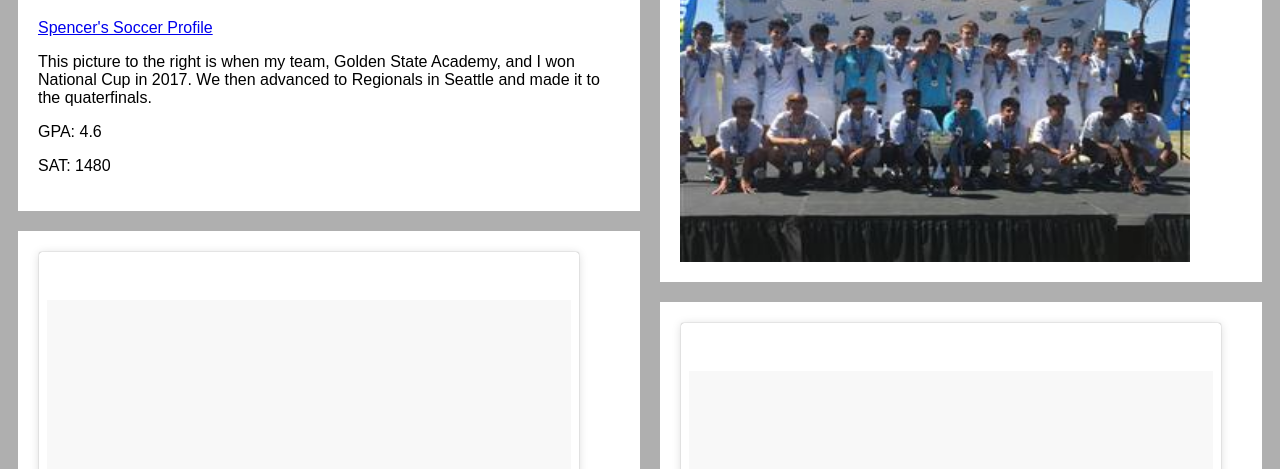
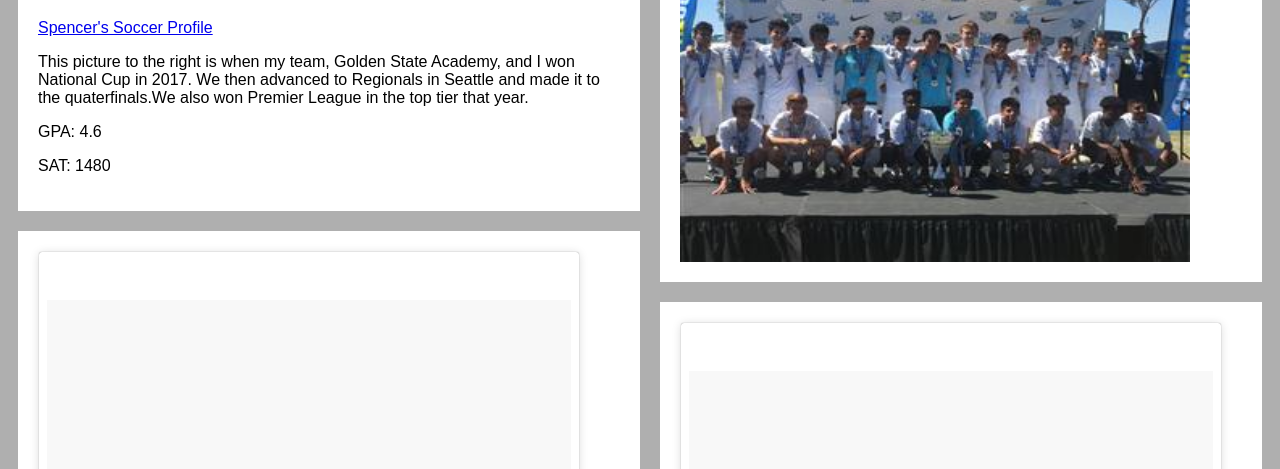
Before and after one commit to spencer-fleurant/SpencerFleurantWebsite, a plain HTML site: page portfolio.html in a window 1280 px wide. Shown: the part 331-800 px from the top of the page. Drawn offline with Linux system fonts and the light colour scheme; a script that the page names is missing.

Commit message:
Add files via upload

```diff
--- a/portfolio.html
+++ b/portfolio.html
@@ -24,7 +24,7 @@
 				<h2>Spencer Fleurant</h2>
 				<h5>Everything about Spencer, Aug 13, 2018</h5>
 				<p><a href="https://www.topdrawersoccer.com/club-player-profile/spencer-fleurant/pid-73993/tab-articles"> Spencer's Soccer Profile</a></p>
-				<p>This picture to the right is when my team, Golden State Academy, and I won National Cup in 2017.  We then advanced to Regionals in Seattle and made it to the quaterfinals.</p>
+				<p>This picture to the right is when my team, Golden State Academy, and I won National Cup in 2017.  We then advanced to Regionals in Seattle and made it to the quaterfinals.We also won Premier League in the top tier that year.</p>
 				<p>GPA: 4.6</p>
 				<p>SAT: 1480</p>
 			</div>
@@ -52,5 +52,4 @@
 	</div>
 
 
-
 </html>
```
